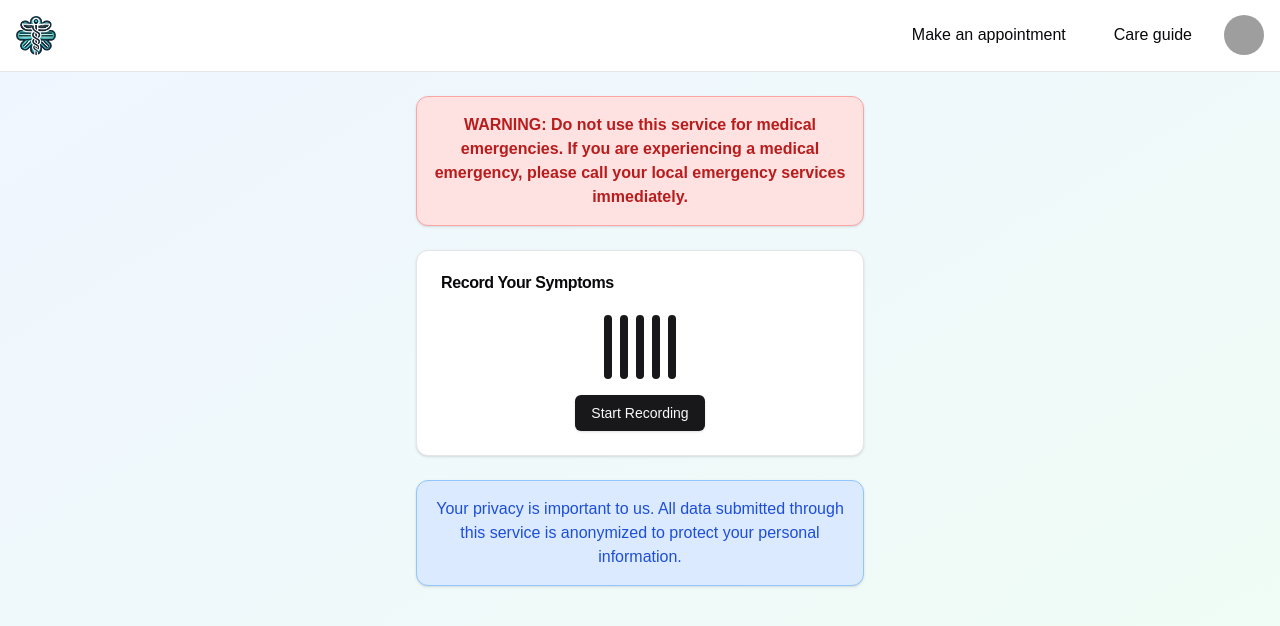
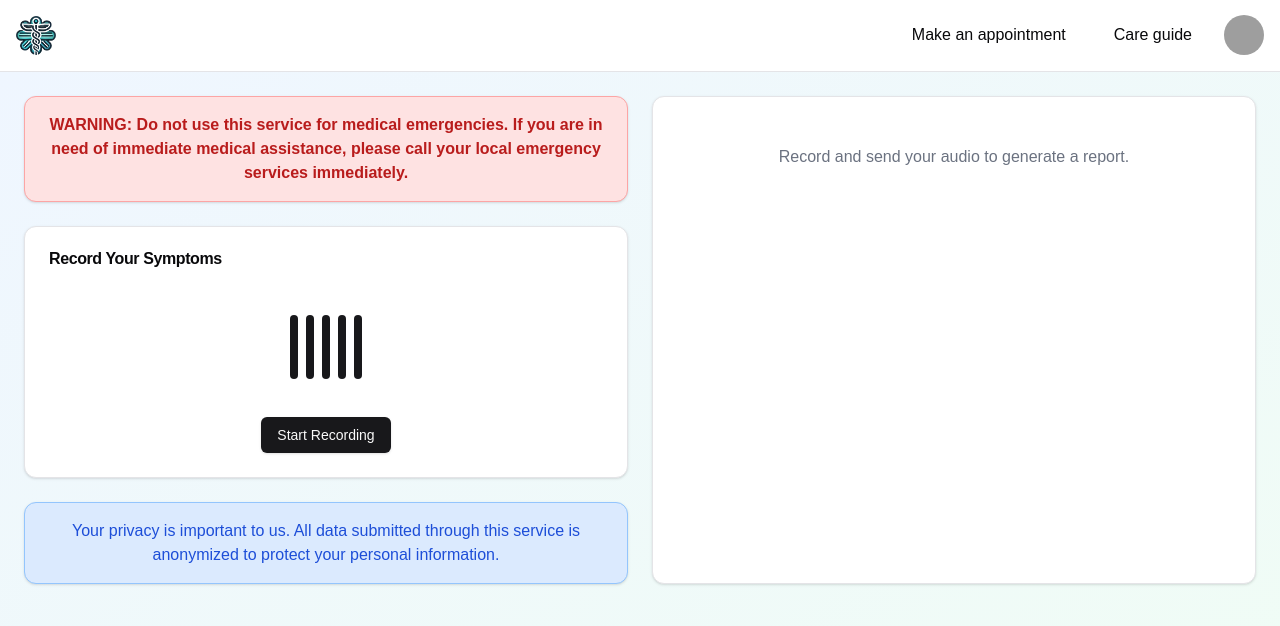
Before and after one commit to ClovisDyArx/hackaton_mistral_alan, a Next.js app in the folder yakub/: page /patient/submit in a window 1280 px wide. Shown: the top 626 px of the page. Built offline with nearby package versions, Linux system fonts and the light colour scheme; no server answers; grey boxes are pictures that could not be loaded.

Commit message:
feat: small modif on patient submit

```diff
--- a/yakub/app/patient/submit/page.tsx
+++ b/yakub/app/patient/submit/page.tsx
@@ -29,6 +29,7 @@ export default function SubmitPage() {
   const [report, setReport] = useState<any>(null);
   const mediaRecorderRef = useRef<MediaRecorder | null>(null);
   const audioChunksRef = useRef<Blob[]>([]);
+  const [isLoading, setIsLoading] = useState(false);
 
   useEffect(() => {
     if (mode === "recording") {
@@ -68,7 +69,7 @@ export default function SubmitPage() {
 
   const sendAudio = async () => {
     if (audioBlob) {
-      // Here you would typically send the audio to your server
+      setIsLoading(true);
       try {
         const formData = new FormData();
         formData.append("file", audioBlob, "audio.mp3");
@@ -93,70 +94,32 @@ export default function SubmitPage() {
         });
       } catch (error) {
         console.error("Error uploading file:", error);
+      } finally {
+        setIsLoading(false);
       }
-      // For this example, we'll just simulate a response
     }
   };
 
-  if (mode === "report") {
   return (
-
     <div className="bg-gradient-to-br from-blue-50 to-green-50 min-h-screen w-full">
-      <div className="container mx-auto p-6">
-        <Card className="w-full max-w-3xl mx-auto">
-          <CardHeader>
-            <CardTitle>Audio Analysis Report</CardTitle>
-          </CardHeader>
-          <CardContent>
-            <dl className="grid grid-cols-2 gap-4">
-              <div>
-                <dt className="font-medium">Patient Name</dt>
-                <dd>{report.patientName}</dd>
-              </div>
-              <div>
-                <dt className="font-medium">Recording Date</dt>
-                <dd>{new Date(report.recordingDate).toLocaleString()}</dd>
-              </div>
-              <div>
-                <dt className="font-medium">Duration</dt>
-                <dd>{report.duration}</dd>
-              </div>
-              <div className="col-span-2">
-                <dt className="font-medium">Analysis</dt>
-                <dd>{report.analysis}</dd>
-              </div>
-              <div className="col-span-2">
-                <dt className="font-medium">Recommendation</dt>
-                <dd>{report.recommendation}</dd>
-              </div>
-            </dl>
-          </CardContent>
-        </Card>
-      </div>
-      </div>
-    );
-  }
-
-  return (
-
-    <div className="bg-gradient-to-br from-blue-50 to-green-50 min-h-screen w-full">
-
-    <div className="container mx-auto p-6">
-      <Card className="w-full max-w-md mx-auto mb-6 bg-red-100 border-red-300">
+      <div className="container mx-auto p-6 flex">
+        {/* Left side - Recording UI */}
+        <div className="w-1/2 pr-3">
+          <Card className="w-full mb-6 bg-red-100 border-red-300">
             <CardContent className="p-4">
               <p className="text-red-700 font-bold text-center">
-            WARNING: Do not use this service for medical emergencies. If you are experiencing a medical emergency, please call your local emergency services immediately.
+                WARNING: Do not use this service for medical emergencies. If you are in need of immediate medical assistance, please call your local emergency services immediately.
               </p>
             </CardContent>
           </Card>
 
-
-      <Card className="w-full max-w-md mx-auto">
-        <CardHeader>
+          <Card className="w-full">
+            <CardHeader className="mb-6">
               <CardTitle>Record Your Symptoms</CardTitle>
             </CardHeader>
             <CardContent className="flex flex-col items-center space-y-4">
               <AudioAnimation isRecording={isRecording} isPlaying={isPlaying} />
+              <div style={{ width: "1px", height: "6px" }}></div>
               <div className="flex space-x-2">
                 {!isRecording ? (
                   <Button
@@ -194,7 +157,7 @@ export default function SubmitPage() {
             </CardContent>
           </Card>
 
-      <Card className="w-full max-w-md mx-auto mt-6 bg-blue-100 border-blue-300">
+          <Card className="w-full mt-6 bg-blue-100 border-blue-300">
             <CardContent className="p-4">
               <p className="text-blue-700 text-center">
                 Your privacy is important to us. All data submitted through this service is anonymized to protect your personal information.
@@ -202,6 +165,52 @@ export default function SubmitPage() {
             </CardContent>
           </Card>
         </div>
+
+        {/* Right side - Report or Waiting message */}
+        <div className="w-1/2 pl-3">
+          <Card className="w-full h-full">
+            <CardHeader>
+              <CardTitle>
+                {mode === "report" ? "Audio Analysis Report" : ""}
+              </CardTitle>
+            </CardHeader>
+            <CardContent>
+              {mode === "report" ? (
+                <dl className="grid grid-cols-2 gap-4">
+                  <div>
+                    <dt className="font-medium">Patient Name</dt>
+                    <dd>{report.patientName}</dd>
+                  </div>
+                  <div>
+                    <dt className="font-medium">Recording Date</dt>
+                    <dd>{new Date(report.recordingDate).toLocaleString()}</dd>
+                  </div>
+                  <div>
+                    <dt className="font-medium">Duration</dt>
+                    <dd>{report.duration}</dd>
+                  </div>
+                  <div className="col-span-2">
+                    <dt className="font-medium">Analysis</dt>
+                    <dd>{report.analysis}</dd>
+                  </div>
+                  <div className="col-span-2">
+                    <dt className="font-medium">Recommendation</dt>
+                    <dd>{report.recommendation}</dd>
+                  </div>
+                </dl>
+              ) : isLoading ? (
+                <div className="flex justify-center items-center h-64">
+                  <div className="animate-spin rounded-full h-32 w-32 border-b-2 border-primary"></div>
+                </div>
+              ) : (
+                <p className="text-center text-gray-500">
+                  Record and send your audio to generate a report.
+                </p>
+              )}
+            </CardContent>
+          </Card>
+        </div>
+      </div>
     </div>
   );
 }
```
Lines whose indentation alone changed are shown as unchanged.
